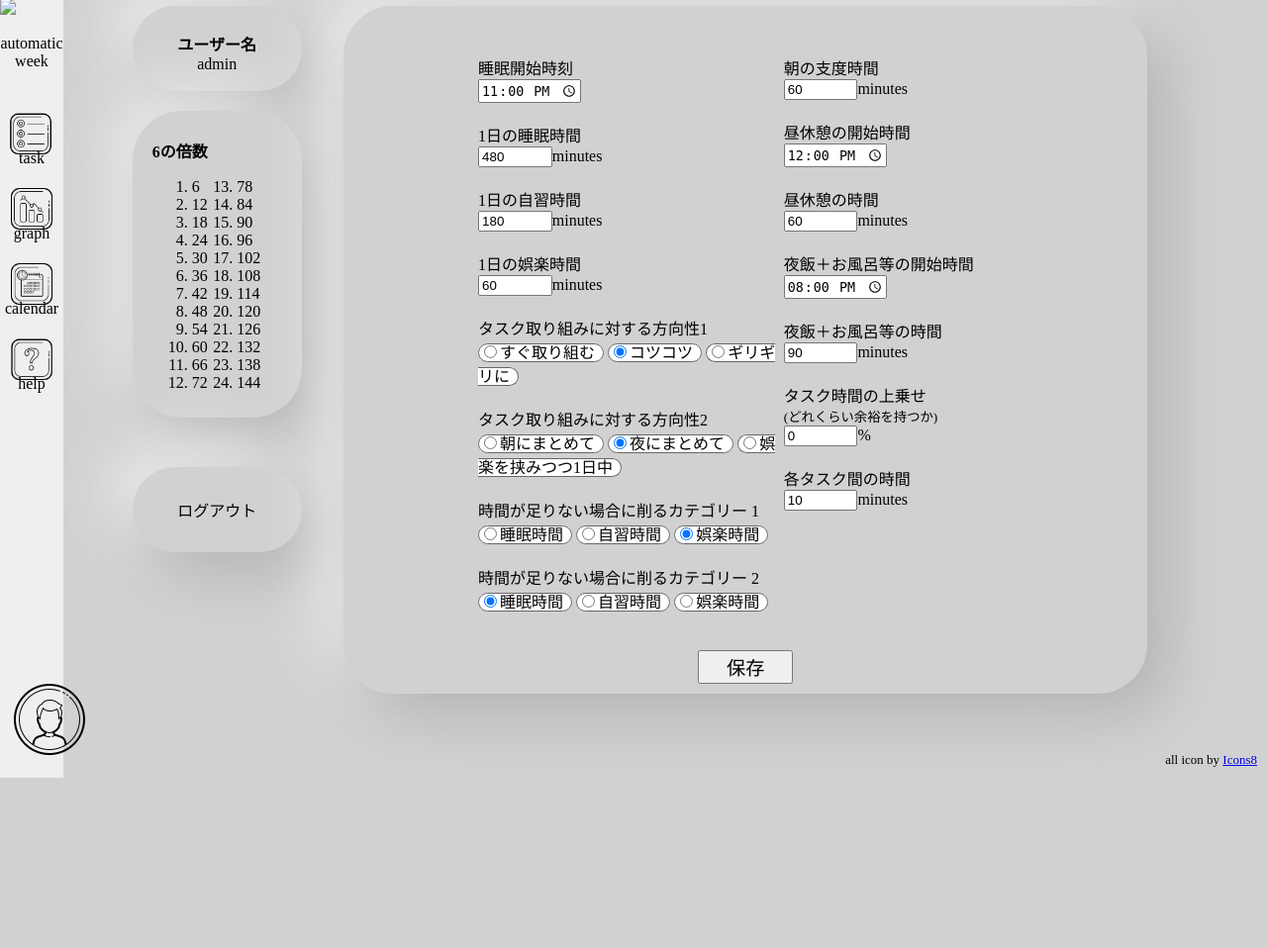
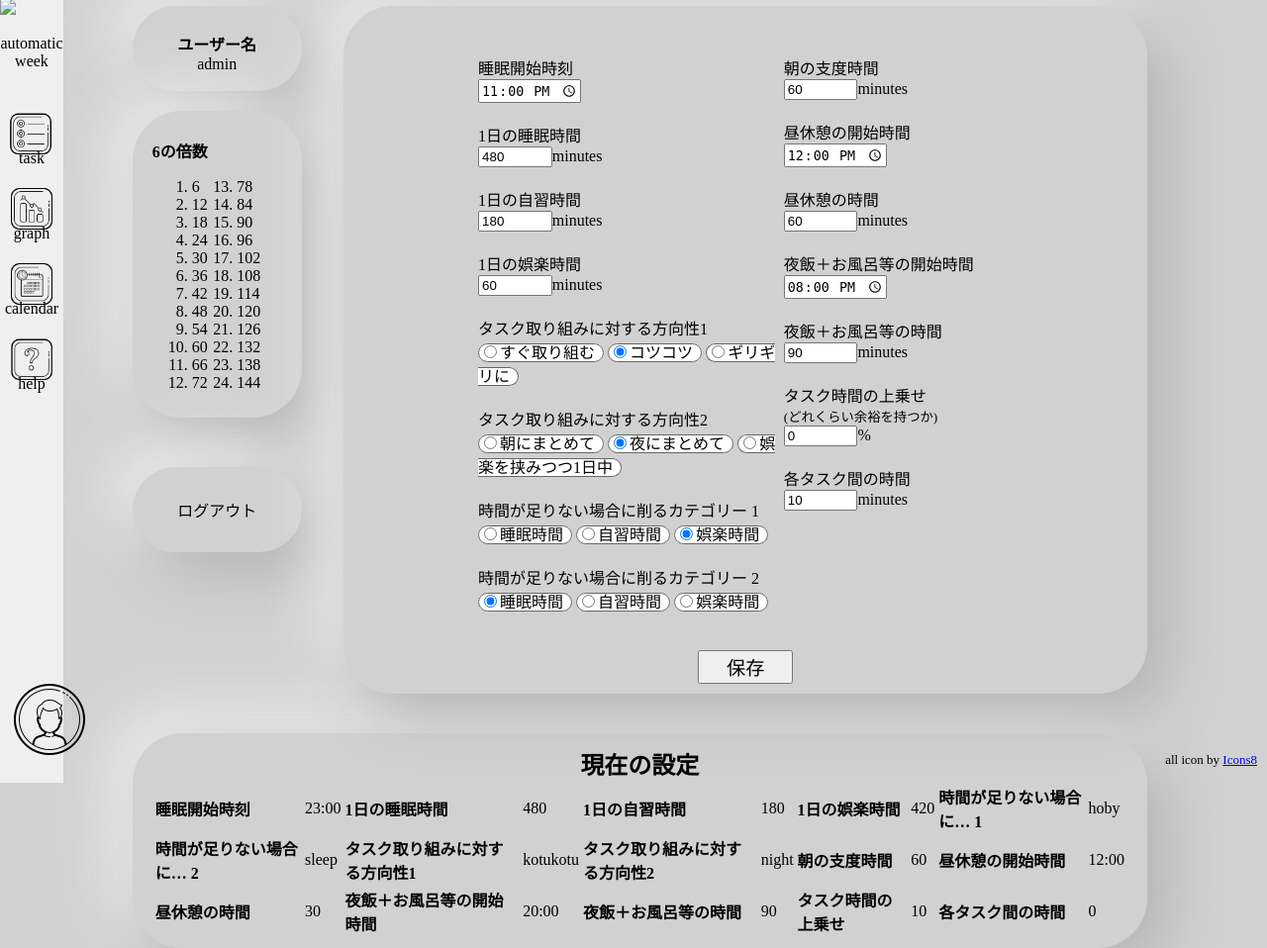
Before and after one commit to plumchloride/WebTask, a Flask app: page /user in a window 1280 px wide. Shown: the part 14-972 px from the top of the page at 99% size. Before the commit the page ends 800 px from the top, so only its background shows below. Run offline with Flask 2, Linux system fonts and the light colour scheme; a user stored in the database is signed in; data comes from the database, SQL or seed files in the repository; both versions use the stored data as it was after the commit.

Commit message:
Add settingの概ね完成

```diff
--- a/contents/database.py
+++ b/contents/database.py
@@ -60,5 +60,23 @@ def read_task(id):
       task["deadline"].append(i[4])
       task["time"].append(i[6])
   con.close()
-  print(task)
   return task
+
+def add_setting(task):
+  con = sqlite3.connect("./contents/db.db")
+  cur = con.cursor()
+  result =  cur.execute("SELECT * FROM setting WHERE user_id = ?;",(task[0],))
+  if len(result.fetchall()) != 1:
+    cur.execute('INSERT into setting (user_id, start_sleep, sleep_time, study_time, hoby_time,time_1,time_2,mornig_time,start_lunch,lunch_time,start_bath,bath_time,task_bt_time,add_tasktime,ve_1,ve_2) values (?,?,?,?,?,?,?,?,?,?,?,?,?,?,?,?)',(task[0],task[1],task[2],task[3],task[4],task[5],task[6],task[7],task[8],task[9],task[10],task[11],task[12],task[13],task[14],task[15],))
+  else:
+    cur.execute('UPDATE setting SET user_id=?, start_sleep=?, sleep_time=?, study_time=?, hoby_time=?,time_1=?,time_2=?,mornig_time=?,start_lunch=?,lunch_time=?,start_bath=?,bath_time=?,task_bt_time=?,add_tasktime=?,ve_1=?,ve_2=? WHERE user_id = ?',(task[0],task[1],task[2],task[3],task[4],task[5],task[6],task[7],task[8],task[9],task[10],task[11],task[12],task[13],task[14],task[15],task[0],))
+  con.commit()
+  con.close()
+  return task
+
+def read_setting(id):
+  con = sqlite3.connect("./contents/db.db")
+  cur = con.cursor()
+  result =  cur.execute("SELECT * FROM setting WHERE user_id = ?;",(id,))
+  for i in result:
+    return i
--- a/contents/static/style/base.css
+++ b/contents/static/style/base.css
@@ -244,3 +244,23 @@ body{
   display: grid;
   grid-template-columns: 1fr 1fr;
 }
+#now_data{
+  border-radius: 50px;
+  background: #d1d1d1;
+  box-shadow:  20px 20px 60px #b2b2b2,
+              -20px -20px 60px #f0f0f0;
+  margin-top: 40px;
+  padding: 10px 20px;
+}
+#now_data table tbody td{
+  text-align: left;
+}
+#now_data table tbody th{
+  text-align: left;
+}
+#now_data table thead th{
+  font-size: 150%;
+}
+#now_data table{
+  width: 100%;
+}
--- a/contents/template/auth/user.html
+++ b/contents/template/auth/user.html
@@ -61,16 +61,16 @@
             <div class="label_us"><label><div>1日の娯楽時間</div><input class="min-input" type="number" minlength="0" name="hoby_time" value="60" required>minutes</label></div>
             <div class="radio label_us"><div>タスク取り組みに対する方向性1</div>
               <div>
-                <label><input type="radio" name="task_ve_1" value="sleep" required>すぐ取り組む</label>
-                <label><input type="radio" checked name="task_ve_1" value="study">コツコツ</label>
-                <label><input type="radio" name="task_ve_1" value="hoby">ギリギリに</label>
+                <label><input type="radio" name="task_ve_1" value="now" required>すぐ取り組む</label>
+                <label><input type="radio" checked name="task_ve_1" value="kotukotu">コツコツ</label>
+                <label><input type="radio" name="task_ve_1" value="late">ギリギリに</label>
               </div>
             </div>
             <div class="radio label_us"><div>タスク取り組みに対する方向性2</div>
               <div>
-                <label><input type="radio" name="task_ve_2" value="sleep" required>朝にまとめて</label>
-                <label><input type="radio" checked name="task_ve_2" value="sleep">夜にまとめて</label>
-                <label><input type="radio" name="task_ve_2" value="sleep">娯楽を挟みつつ1日中</label>
+                <label><input type="radio" name="task_ve_2" value="morning" required>朝にまとめて</label>
+                <label><input type="radio" checked name="task_ve_2" value="night">夜にまとめて</label>
+                <label><input type="radio" name="task_ve_2" value="allday">娯楽を挟みつつ1日中</label> <!-- これ一番きつくない？ -->
               </div>
             </div>
             <div class="radio label_us"><div>時間が足りない場合に削るカテゴリー 1</div>
@@ -95,11 +95,10 @@
             <div class="label_us"><label><div>昼休憩の時間</div><input class="min-input" type="number" minlength="0"  name="lunch_time" value="60" required>minutes</label></div>
             <div class="label_us"><label><div>夜飯＋お風呂等の開始時間</div><input type="time" name="bath_start_time" value="20:00" required></label></div>
             <div class="label_us"><label><div>夜飯＋お風呂等の時間</div><input class="min-input" type="number"  minlength="0" name="bath_time" value="90" required>minutes</label></div>
-            <div class="label_us"><label><div>タスク時間の上乗せ<br><small>(どれくらい余裕を持つか)</small></div><input class="min-input" type="number" name="hoby_time" value="0" required>%</label></div>
+            <div class="label_us"><label><div>タスク時間の上乗せ<br><small>(どれくらい余裕を持つか)</small></div><input class="min-input" type="number" name="add_tasktime" value="0" required>%</label></div>
             <div class="label_us"><label><div>各タスク間の時間</div><input class="min-input" type="number" minlength="0"  name="bt_time" value="10" required>minutes</label></div>
           </div>
         </div>
-
 
         <!-- <div class="table_col">
           <div style="color: red;">Sun</div>
@@ -124,6 +123,53 @@
       </form>
     </div>
   </div>
+  <div id="now_data">
+    <table>
+      <thead>
+          <tr>
+              <th colspan="10">現在の設定</th>
+          </tr>
+      </thead>
+      <tbody>
+          <tr>
+            <th>睡眠開始時刻</th>
+            <td>{{ settings[1] }}</td>
+            <th>1日の睡眠時間</th>
+            <td>{{ settings[2] }}</td>
+            <th>1日の自習時間</th>
+            <td>{{ settings[3] }}</td>
+            <th>1日の娯楽時間</th>
+            <td>{{ settings[4] }}</td>
+            <th>時間が足りない場合に… 1</th>
+            <td>{{ settings[5] }}</td>
+          </tr>
+          <tr>
+            <th>時間が足りない場合に… 2</th>
+            <td>{{ settings[6] }}</td>
+            <th>タスク取り組みに対する方向性1</th>
+            <td>{{ settings[14] }}</td>
+            <th>タスク取り組みに対する方向性2</th>
+            <td>{{ settings[15] }}</td>
+            <th>朝の支度時間</th>
+            <td>{{ settings[7] }}</td>
+            <th>昼休憩の開始時間</th>
+            <td>{{ settings[8] }}</td>
+          </tr>
+          <tr>
+            <th>昼休憩の時間</th>
+            <td>{{ settings[9] }}</td>
+            <th>夜飯＋お風呂等の開始時間</th>
+            <td>{{ settings[10] }}</td>
+            <th>夜飯＋お風呂等の時間</th>
+            <td>{{ settings[11] }}</td>
+            <th>タスク時間の上乗せ</th>
+            <td>{{ settings[12] }}</td>
+            <th>各タスク間の時間</th>
+            <td>{{ settings[13] }}</td>
+          </tr>
+      </tbody>
+  </table>
+  </div>
 </div>
 
 
--- a/contents/views.py
+++ b/contents/views.py
@@ -89,9 +89,15 @@ def user():
     if request.method == "POST":
       if request.form["cut_time_1"] == request.form["cut_time_2"]:
         f_text = "削るカテゴリーについては1と2で別の物を選択してください"
-      if request.form["sleep_time"] +request.form["study_time"]+request.form["hoby_time"]+request.form["cut_time_1"]+request.form["cut_time_1"]+request.form["morning_time"]+request.form["lunch_time"]+request.form["bath_time"] > 1440:
+      if int(request.form["sleep_time"]) +int(request.form["study_time"])+int(request.form["hoby_time"])+int(request.form["morning_time"])+int(request.form["lunch_time"])+int(request.form["bath_time"]) > 1440:
         f_text = "一日の睡眠・自習・娯楽・昼休憩・夜飯の時間の和は1440分(24時間)未満にしてください"
-      setting = []
+      setting = [session["user_id"],request.form["start_sleep"],request.form["sleep_time"],request.form["study_time"],request.form["hoby_time"]
+                ,request.form["cut_time_1"],request.form["cut_time_2"],request.form["morning_time"],request.form["lunch_start_time"],request.form["lunch_time"]
+                ,request.form["bath_start_time"],request.form["bath_time"],request.form["bt_time"],request.form["add_tasktime"],request.form["task_ve_1"],request.form["task_ve_2"]]
+      database.add_setting(setting)
+      f_text = ""
+      return render_template("/auth/user.html",name=session["user_name"],flash_hand=f_text,settings = setting)
     if request.method == "GET":
       f_text = ""
-    return render_template("/auth/user.html",name=session["user_name"],flash_hand=f_text)
+      setting = database.read_setting(session["user_id"])
+    return render_template("/auth/user.html",name=session["user_name"],flash_hand=f_text,settings = setting)
```
Also changed, not shown: contents/static/js/DaySet.js (added, +9 -0 lines), contents/template/auth/task.html (+10 -1 lines), contents/db.db.
